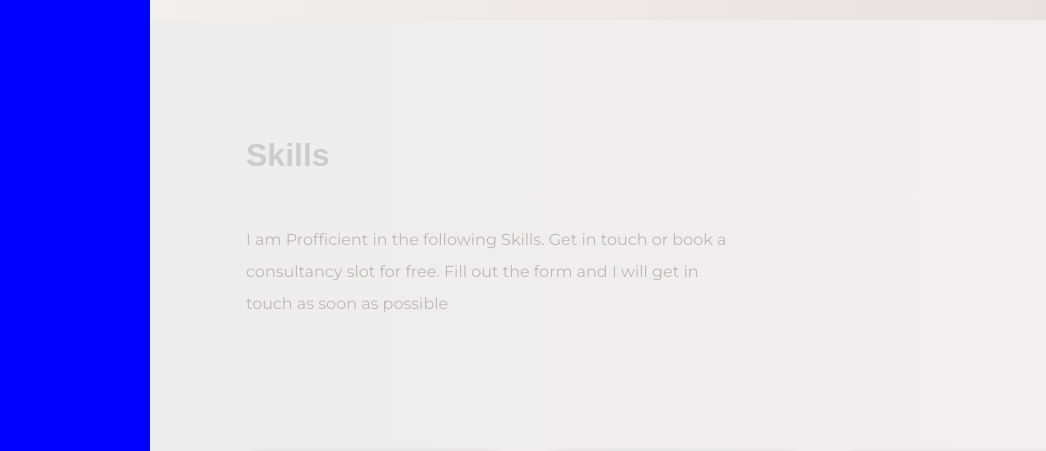
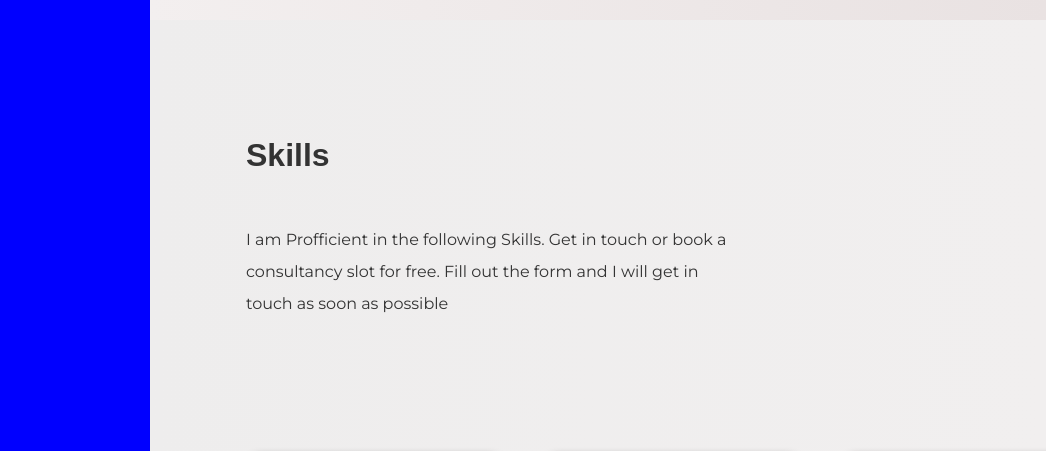
Before and after one commit to Kingscliq/kingsportfolio, a plain HTML site: page index.html in a window 1280 px wide. Shown: the part 1580-2031 px from the top of the page, without its empty margins (234-1280 px from the left). Drawn offline with Linux system fonts and the light colour scheme.

```diff
--- a/styles.css
+++ b/styles.css
@@ -356,14 +356,15 @@
 .container:nth-child(3) p{
     height: 30px;
     width: 500px;
-    color: rgb(192, 182, 182);
+    color: #333;
     font-family: 'Montserrat', sans-serif;
     line-height: 2rem;
     margin-left: 400px;
 }
 .container:nth-child(3) header h1{
     margin-left: 400px;
-    margin-bottom: 50px
+    margin-bottom: 50px;
+    color: #333
 }
 .skills{
     display: flex;
@@ -380,6 +381,9 @@
 }
 .container:nth-child(2) header h1{
     color: #333
+}
+#porfolio h1{
+    font-family: 'Montserrat', sans-serif
 }
 
 /*
@@ -558,7 +562,10 @@
             margin-top: 20px;
             margin-left: 12px;
 
+
+
         }
+
         .row-p{
             height: 250px;
             width: 250px;
```
